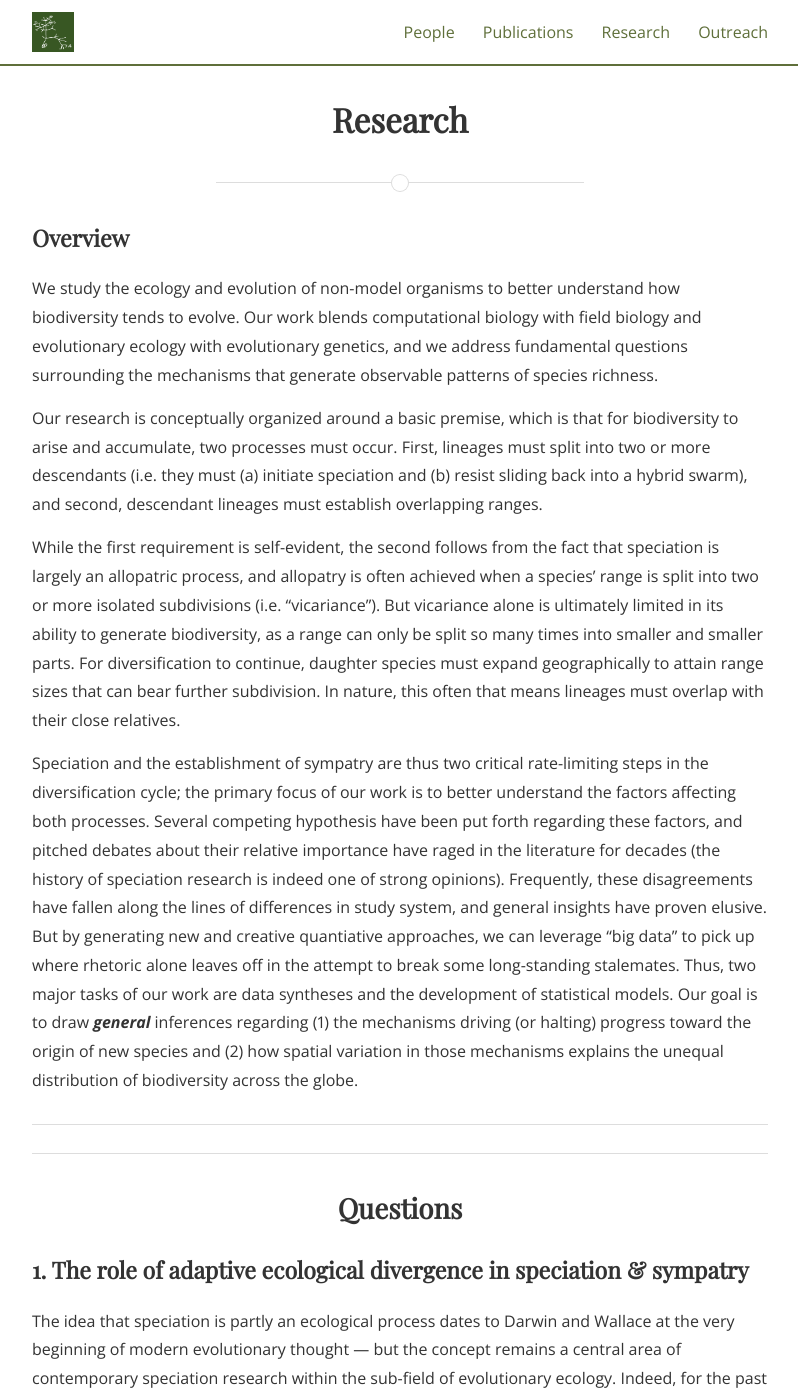
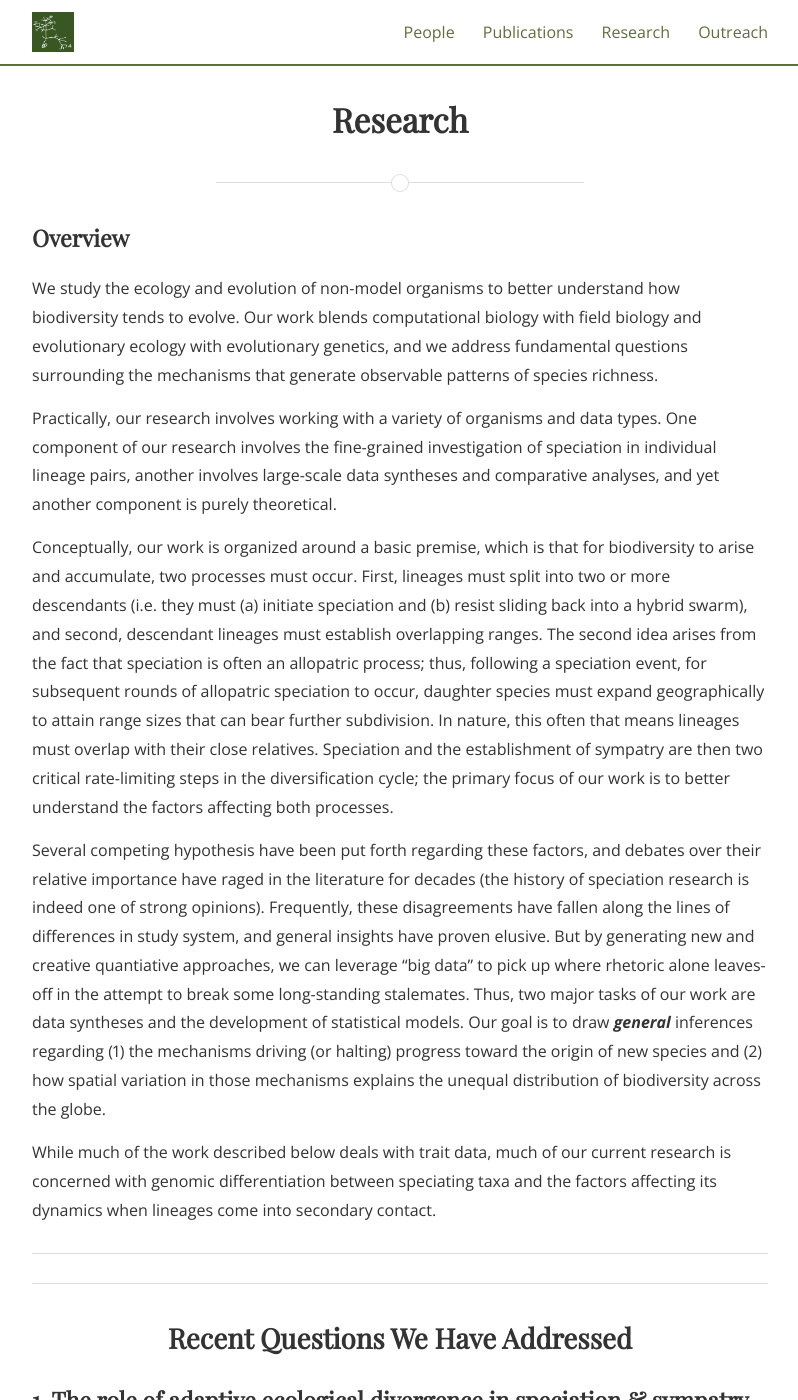
Before and after one commit to SeanASAnderson/SeanASAnderson.github.io, a Jekyll site: the page built from research.md, in a window 1280 px wide and 1400 px high. Shown: the whole window, without its empty margins (240-1038 px from the left). Built offline with Jekyll 4.4.1, drawn with Linux system fonts in a browser that asks for light colours; nearby versions of some CDN libraries; some web fonts are replaced; some of the changed text lies outside the part shown.

Commit message:
paper published, updated research description

```diff
--- a/index.html
+++ b/index.html
@@ -55,10 +55,10 @@ img {
  <!--< <h2> <center><a href="https://github.com/SeanASAnderson/CV/blob/main/AndersonSean.CV.2023.pdf">Sean's CV </a></center></h2> -->
   <!--<h1> <center> Welcome! </center> </h1>-->
   <p> <b> Welcome to the Anderson Lab at Georgia Tech! </b> We are a research group studying the evolutionary origins of biodiversity. </p>
-  <p> Our work is primarily organized around trying to better understand two key processes critical to the build-up of species richness: (1) speciation and (2) the evolution of coexistence between close relatives. A principle aim of our work is to draw statistical generalizations about the hypothesized drivers of these two processes. </p>
-  <p> <img src="/assets/anderson_sean_rockies2019.jpg" alt="Sean Pic" style="width:180px;margin-right:15px;"> To these ends, we develop new quantitative tools to address fundamental questions like "is ecology-based divergent selection generally required for speciation?" and "do the processes promoting coexstence tend to differ across environments?". We deploy these and other tools to study various aspects of the ecology and evolution of real organisms using genomic and trait data that we collect from the field, lab, and from museum specimens. We are particularly interested in diversification dynamics of non-model systems <span>&#8212;</span> lineages that evolve and speciate in the complex continental settings home to most of life. </p>
+  <p> Our work is organized around trying to better understand two processes critical to the build-up of species richness: (1) speciation and (2) the evolution of coexistence between close relatives. A principle aim of our work is to draw statistical generalizations about the how these processes work (and how they sometimes fail to). </p>
+  <p> <img src="/assets/anderson_sean_rockies2019.jpg" alt="Sean Pic" style="width:180px;margin-right:15px;"> To these ends, we develop new quantitative tools to address fundamental questions like "is ecology-based divergent selection generally required for speciation?", "do the processes promoting coexstence tend to differ across environments?", and "how do various forms of RI affect the extent of genomic differentiation between taxa that sometimes hybridize?". We deploy these and other tools to study various aspects of the ecology and evolution of real organisms using genomic and trait data that we collect from the field, lab, and from museum specimens. We are particularly interested in diversification dynamics of non-model systems <span>&#8212;</span> lineages that evolve and speciate in the complex continental settings home to most of life. </p>
   <p> Our work is question-driven, and as such, we are open to working with virtually any study system that can help provide missing insight. Research to-date has focused on birds, terrestrial vertebrates, and wild <i> Drosophila </i> species pairs, though we are always on the lookout for new and interesting systems that can help shed light on unanswered questions surrounding the origins of biodiversity. </p>
-  <p> <p> <img src="/assets/GTVertical_RGB.png" alt="Tech logo" style="width:200px;margin-right:15px;float:right;"> <b><i>Our lab is housed at Georgia Tech's main campus in Atlanta </i></b> <span>&#8212;</span> the Capital of the South and one of the most vibrant and interesting cities in the USA. <b><i> I am currently accepting applications for postdocs and graduate students </i></b>, so please get in touch if you're interested in the quantitative study of all aspects related to speciation and biodiversity. Prospective PhD students can apply through one of three graduate programs at Georgia Tech: <a href="https://biosciences.gatech.edu/phd-biology"><b><i>biological sciences</i></b></a>, <a href="https://bioinformatics.gatech.edu/phd-admission"><b><i>bioinformatics</i></b></a>, or <a href="https://qbios.gatech.edu/"><b><i>quantitative biosciences (QBios)</i></b></a>. </p>
+  <p> <p> <img src="/assets/GTVertical_RGB.png" alt="Tech logo" style="width:200px;margin-right:15px;float:right;"> <b><i>Our lab is housed at Georgia Tech's campus in Atlanta </i></b> <span>&#8212;</span> the Capital of the South and one of the most vibrant and interesting cities in the USA. <b><i> I am currently accepting applications for postdocs and graduate students </i></b>, so please get in touch if you're interested in the quantitative study of all aspects related to speciation and biodiversity. Prospective PhD students can apply through one of three graduate programs at Georgia Tech: <a href="https://biosciences.gatech.edu/phd-biology"><b><i>biological sciences</i></b></a>, <a href="https://bioinformatics.gatech.edu/phd-admission"><b><i>bioinformatics</i></b></a>, or <a href="https://qbios.gatech.edu/"><b><i>quantitative biosciences (QBios)</i></b></a>. </p>
     <!--I'm entering the fourth and final year of my work with Jason, so <b> if you're a PI and would like to discuss potential postdoc partnerships for 2022, please <a href="mailto:sean.as.anderson@gmail.com">reach out today!</a></b> </p>-->
 
   </body>
--- a/research.md
+++ b/research.md
@@ -9,18 +9,20 @@ main_nav: true
 
 We study the ecology and evolution of non-model organisms to better understand how biodiversity tends to evolve. Our work blends computational biology with field biology and evolutionary ecology with evolutionary genetics, and we address fundamental questions surrounding the mechanisms that generate observable patterns of species richness.
 
-Our research is conceptually organized around a basic premise, which is that for biodiversity to arise and accumulate, two processes must occur. First, lineages must split into two or more descendants (i.e. they must (a) initiate speciation and (b) resist sliding back into a hybrid swarm), and second, descendant lineages must establish overlapping ranges.
+Practically, our research involves working with a variety of organisms and data types. One component of our research involves the fine-grained investigation of speciation in individual lineage pairs, another involves large-scale data syntheses and comparative analyses, and yet another component is purely theoretical.
 
-While the first requirement is self-evident, the second follows from the fact that speciation is largely an allopatric process, and allopatry is often achieved when a species’ range is split into two or more isolated subdivisions (i.e. “vicariance”). But vicariance alone is ultimately limited in its ability to generate biodiversity, as a range can only be split so many times into smaller and smaller parts. For diversification to continue, daughter species must expand geographically to attain range sizes that can bear further subdivision. In nature, this often that means lineages must overlap with their close relatives.
+Conceptually, our work is organized around a basic premise, which is that for biodiversity to arise and accumulate, two processes must occur. First, lineages must split into two or more descendants (i.e. they must (a) initiate speciation and (b) resist sliding back into a hybrid swarm), and second, descendant lineages must establish overlapping ranges. The second idea arises from the fact that speciation is often an allopatric process; thus, following a speciation event, for subsequent rounds of allopatric speciation to occur, daughter species must expand geographically to attain range sizes that can bear further subdivision. In nature, this often that means lineages must overlap with their close relatives. Speciation and the establishment of sympatry are then two critical rate-limiting steps in the diversification cycle; the primary focus of our work is to better understand the factors affecting both processes.
 
-Speciation and the establishment of sympatry are thus two critical rate-limiting steps in the diversification cycle; the primary focus of our work is to better understand the factors affecting both processes. Several competing hypothesis have been put forth regarding these factors, and pitched debates about their relative importance have raged in the literature for decades (the history of speciation research is indeed one of strong opinions). Frequently, these disagreements have fallen along the lines of differences in study system, and general insights have proven elusive. But by generating new and creative quantiative approaches, we can leverage "big data" to pick up where rhetoric alone leaves off in the attempt to break some long-standing stalemates. Thus, two major tasks of our work are data syntheses and the development of statistical models. Our goal is to draw <b><i> general </i></b> inferences regarding (1) the mechanisms driving (or halting) progress toward the origin of new species and (2) how spatial variation in those mechanisms explains the unequal distribution of biodiversity across the globe.
+Several competing hypothesis have been put forth regarding these factors, and debates over their relative importance have raged in the literature for decades (the history of speciation research is indeed one of strong opinions). Frequently, these disagreements have fallen along the lines of differences in study system, and general insights have proven elusive. But by generating new and creative quantiative approaches, we can leverage "big data" to pick up where rhetoric alone leaves-off in the attempt to break some long-standing stalemates. Thus, two major tasks of our work are data syntheses and the development of statistical models. Our goal is to draw <b><i> general </i></b> inferences regarding (1) the mechanisms driving (or halting) progress toward the origin of new species and (2) how spatial variation in those mechanisms explains the unequal distribution of biodiversity across the globe.
 
-<!--<Finally, while nature can be profoundly idiosyncratic, it is ultimately necessary to generalize when attempting to explain broader-scale patterns of diversity. For this reason... -->
+While much of the work described below deals with trait data, much of our current research is concerned with genomic differentiation between speciating taxa and the factors affecting its dynamics when lineages come into secondary contact.
+
+<!--<Finally, while nature can be profoundly idiosyncratic, it is ultimately necessary to generalize when attempting to explain broader-scale patterns of diversity. For this reason... While the first requirement is self-evident, the second follows from the fact that speciation is largely an allopatric process, and allopatry is often achieved when a species’ range is split into two or more isolated subdivisions (i.e. “vicariance”). But vicariance alone is ultimately limited in its ability to generate biodiversity, as a range can only be split so many times into smaller and smaller parts. For diversification to continue, daughter species must expand geographically to attain range sizes that can bear further subdivision. In nature, this often that means lineages must overlap with their close relatives. -->
 
 ---
 ---
 
-<h2 style="text-align:center;"> Questions </h2>
+<h2 style="text-align:center;"> Recent Questions We Have Addressed </h2>
 
 ### 1. The role of adaptive ecological divergence in speciation & sympatry
 
@@ -63,7 +65,7 @@ The road to origin of species is not a one-way street. While barriers to gene fl
 
 In a new perspective paper, I call attention this problem and synthesize available evidence with respect to the unknown role of ecological adaptation in the evolution of unconditional or 'intrinsic' reproductive isolation [(**Anderson et al. 2023, *Am. Nat.***)](https://doi.org/10.1086/723763).
 
-I have also launched a new research project with Daniel Matute into the evolution of intrinsic isolation between two species of wild *Drosophila* (*D. santomea and D. yakuba)*. These species form a natural hybrid zone (one of the only known for *Drosophila* in the wild) on the island of S&atilde;o Tom&eacute;, which straddles the equator off the coast of West Africa. There, the two species displace one another across an ecological gradient on the slopes of Pico de S&atilde;o Tom&eacute;, the island's highest peak, with *D. yakuba* occurring at lower elevations and the endemic *D. santomea* occupying the higher slopes. This system touches on the two major themes of my research <span>&#8212;</span> speciation and the factors affecting coexistence.
+I have also launched a new research project into the evolution of intrinsic isolation between two species of wild *Drosophila* (*D. santomea and D. yakuba)*. These species form a natural hybrid zone (one of the only known for *Drosophila* in the wild) on the island of S&atilde;o Tom&eacute;, which straddles the equator off the coast of West Africa. There, the two species displace one another across an ecological gradient on the slopes of Pico de S&atilde;o Tom&eacute;, the island's highest peak, with *D. yakuba* occurring at lower elevations and the endemic *D. santomea* occupying the higher slopes. This system touches on the two major themes of my research <span>&#8212;</span> speciation and the factors affecting coexistence.
 
 **I recently completed a field expedition in which I sampled the first-ever elevational transect on the northwest slope of the mountain**. I am currently using the resulting genomic data to test alternative hypotheses regarding irreversible barriers to introgression and their ecological basis. I am also formulating analytical and simulation-based models to generate intuition regarding the build-up of intrinsic isolation in these and other taxa.
 
```
Also changed, not shown: publications2.md (+1 -1 lines).
